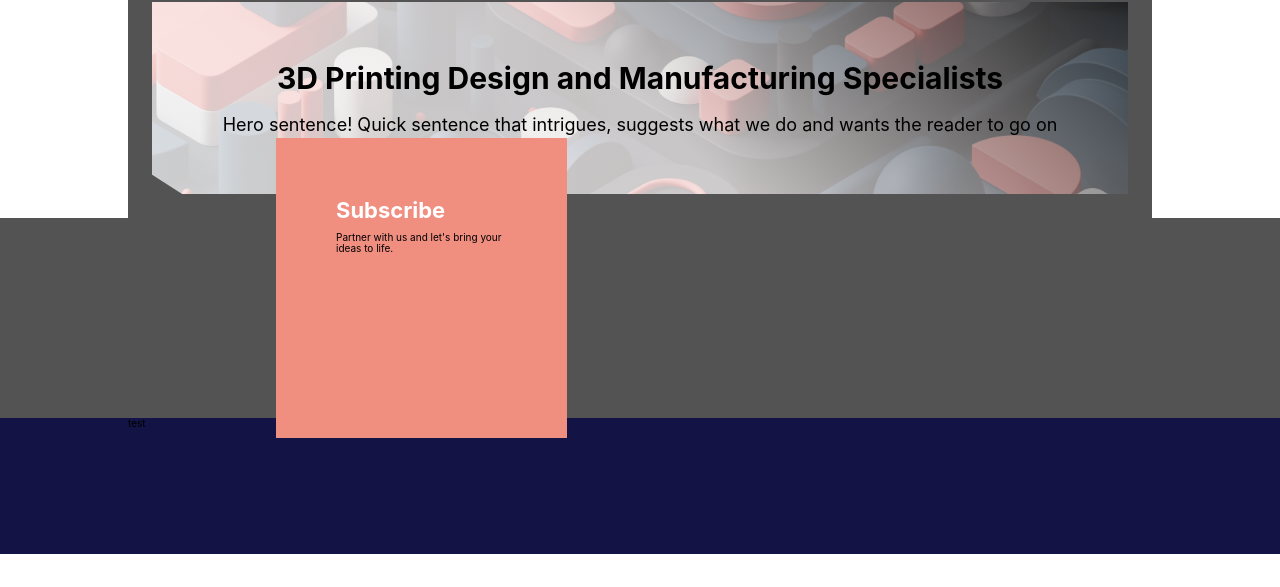
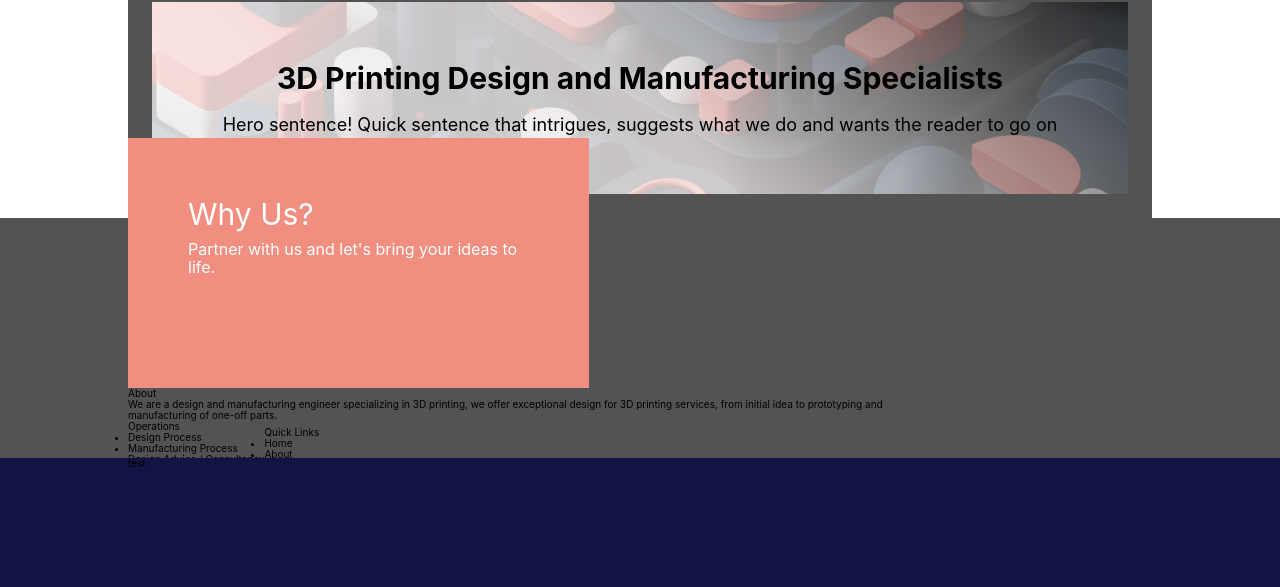
Before and after one commit to THG20203/Advanc3dPrinting-Project, a React (Create React App) app: page / in a window 1280 px wide. Shown: the part 582-1169 px from the top of the page. Before the commit the page ends 1136 px from the top, so only its background shows below. Built offline with nearby package versions, Linux system fonts and the light colour scheme.

Commit message:
further footer css work

```diff
--- a/src/assets/styles/Footer/footer.scss
+++ b/src/assets/styles/Footer/footer.scss
@@ -16,17 +16,20 @@
     flex-wrap: wrap;
     align-items: center;
     max-width: 60vw;
-    margin: -10vh auto 0;
-    padding: 0 2rem;
+    margin-top: -10vh;
   }
   &__box {
-    flex-basis: 40%;
+    flex-basis: 60%;
     background-color: var(--salmon-pink);
-    height: 30rem;
+    height: 25rem;
     padding: 6rem;
     z-index: 3;
     &--title {
       color: #fff;
+      font-size: 3rem;
+    }
+    &--text {
+      color: #fff;
     }
   }
 }
--- a/src/assets/styles/General/root.scss
+++ b/src/assets/styles/General/root.scss
@@ -17,5 +17,5 @@
       [col-start] minmax(min-content, 14rem) [col-end]
     )
     [center-end] minmax(6rem, 1fr) [content-end] 10vw [full-end];
-  grid-template-rows: 25vh 17vh;
+  grid-template-rows: 30vh 17vh;
 }
--- a/src/components/Footer/Footer.tsx
+++ b/src/components/Footer/Footer.tsx
@@ -6,8 +6,8 @@ const Footer = () => {
     <div className="footer__container">
       <div className="footer__content">
         <form className="footer__box">
-          <h3 className="footer__box--title heading-3 mb-sm">Subscribe</h3>
-          <p className="footer__box--text">
+          <p className="footer__box--title mb-sm">Why Us?</p>
+          <p className="footer__box--text paragraph-text">
             Partner with us and let's bring your ideas to life.
           </p>
         </form>
```
